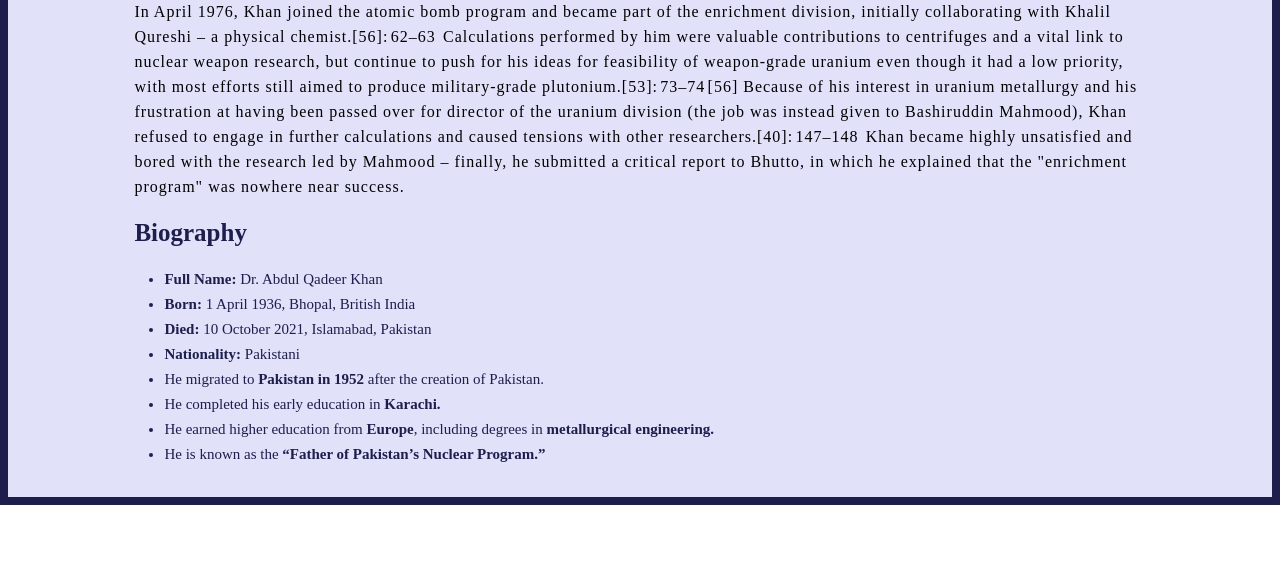
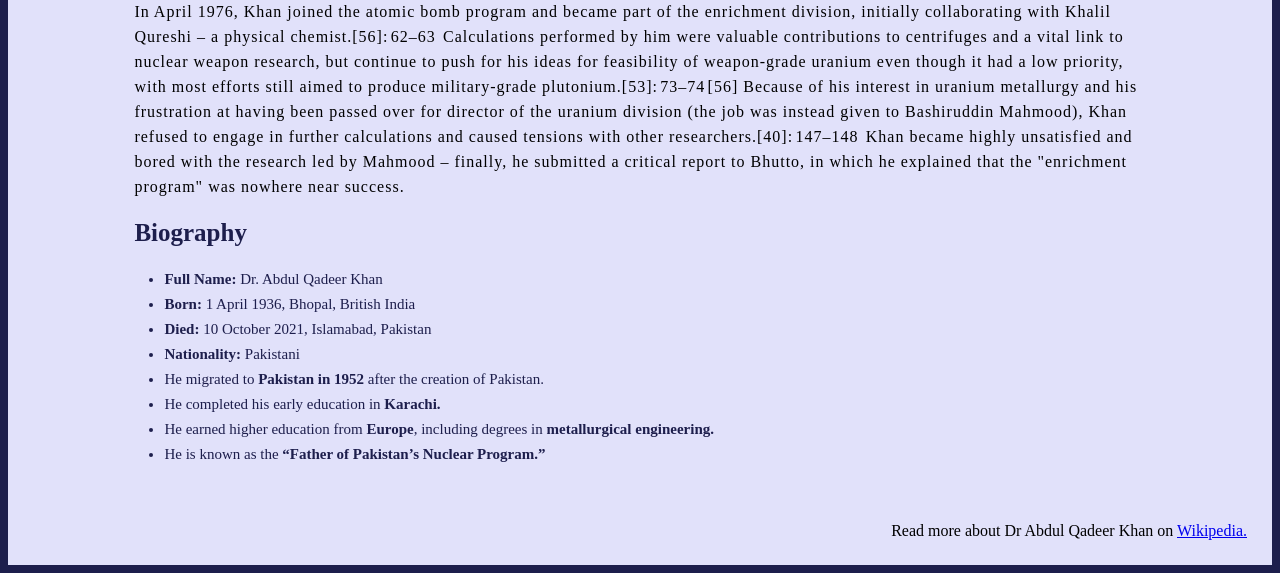
Before and after one commit to ibrahimlodhi98/Tribute-Website, a plain HTML site: page index.html in a window 1280 px wide. Shown: the part 515-1088 px from the top of the page. Before the commit the page ends 1020 px from the top, so only its background shows below. Drawn offline with Linux system fonts and the light colour scheme.

Commit message:
index.html

```diff
--- a/index.html
+++ b/index.html
@@ -52,6 +52,11 @@
 
             </section>
         </div>
+        <footer>
+        <p>Read more about Dr Abdul Qadeer Khan  on
+        <a href="https://en.wikipedia.org/wiki/Abdul_Qadeer_Khan">Wikipedia.</a></p>
+        </footer>
     </div>
 </body>
+
 </html>
```
